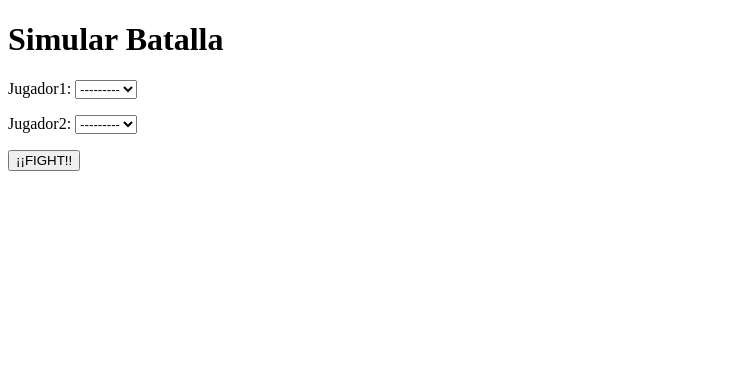
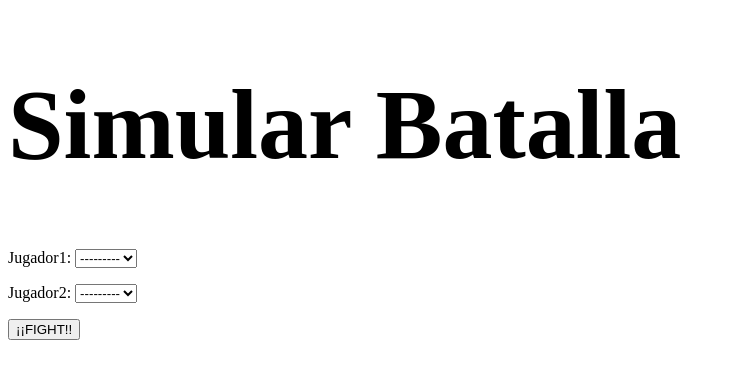
Before and after one commit to daninogales30/juego_tierra_media_django, a Django app: page /battle/simulate/ in a window 1280 px wide. Shown: the top 379 px of the page, without its empty margins (0-735 px from the left). Run offline with Django 5.2, Linux system fonts and the light colour scheme; data that the repository does not hold is empty.

Commit message:
Battle view css enlazado

```diff
--- /dev/null
+++ b/battle/static/battleview.css
@@ -0,0 +1,3 @@
+h1{
+    font-size: 100px;
+}
--- a/battle/templates/battleview.html
+++ b/battle/templates/battleview.html
@@ -1,8 +1,10 @@
+{% load static %}
 <!DOCTYPE html>
 <html lang="en">
 <head>
     <meta charset="UTF-8">
     <title>Batalla</title>
+    <link rel="stylesheet" href="{% static 'battleview.css' %}">
 </head>
 <body>
     <h1>Simular Batalla</h1>
```
